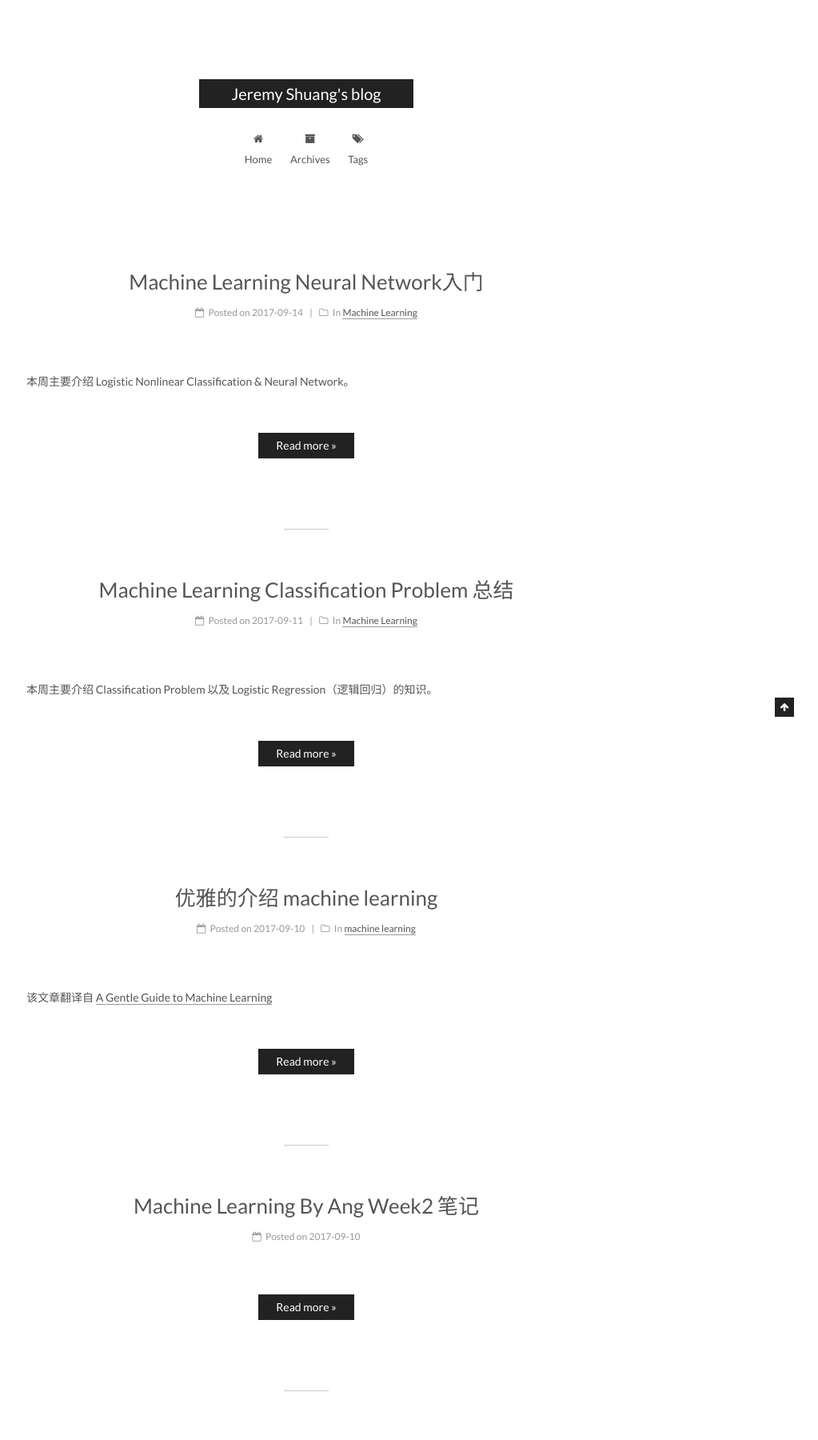
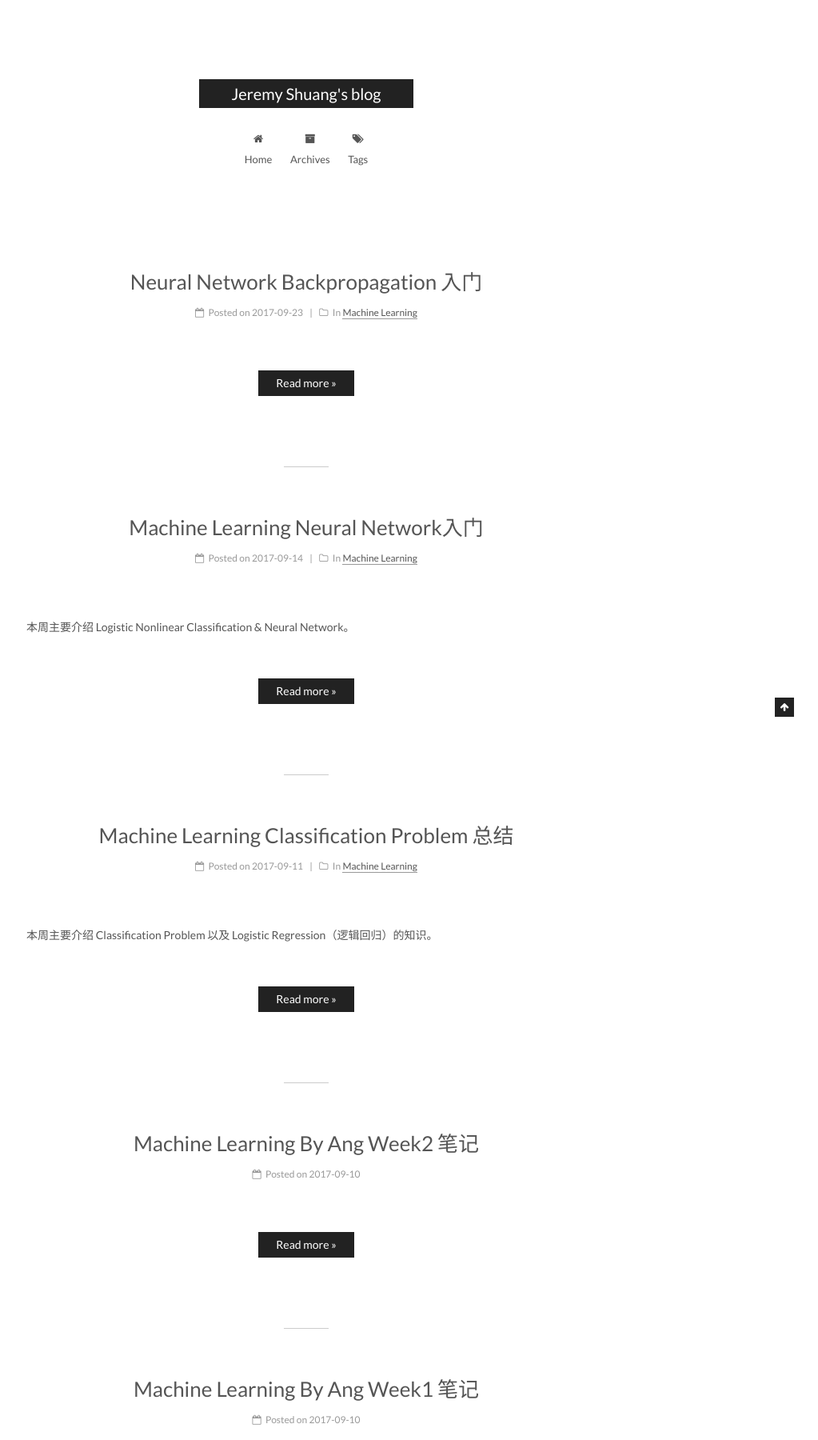
Before and after one commit to qimiguang/qimiguang.github.io, a Jekyll site: the page built from index.html, in a window 1280 px wide, cut to the strip 104-1904 px from the top of the page. Shown: the whole strip at 80% size, without its empty margins (257-1280 px from the left). Built offline with Jekyll 4.4.1, drawn with Linux system fonts in a browser that asks for light colours; the list of posts is cut into pages by our own code.

Commit message:
initial neural network backpropagation

```diff
--- /dev/null
+++ b/_posts/2017-09-23-Neural-Network-Backpropagation.md
@@ -0,0 +1,9 @@
+---
+title: Neural Network Backpropagation 入门
+date: 2017-09-23 17:20:00
+categories:
+- Machine Learning
+tags:
+- Machine Learning
+- Neural Network
+---
```
Also changed, not shown: _posts/2017-09-10-优雅的介绍machine-learning.md (deleted, +0 -9 lines), _posts/2017-09-14-Machine-Learning-Neural-Networks.md (renamed from _posts/2017-09-14-Machine_Learning-Neural-Networks.md, +2 -2 lines), _posts/2017-09-11-Machine-Learningls-Classification-Problem-笔记.md (renamed from _posts/2017-09-11-Machine-Learning-Classification-Problem-笔记.md).
